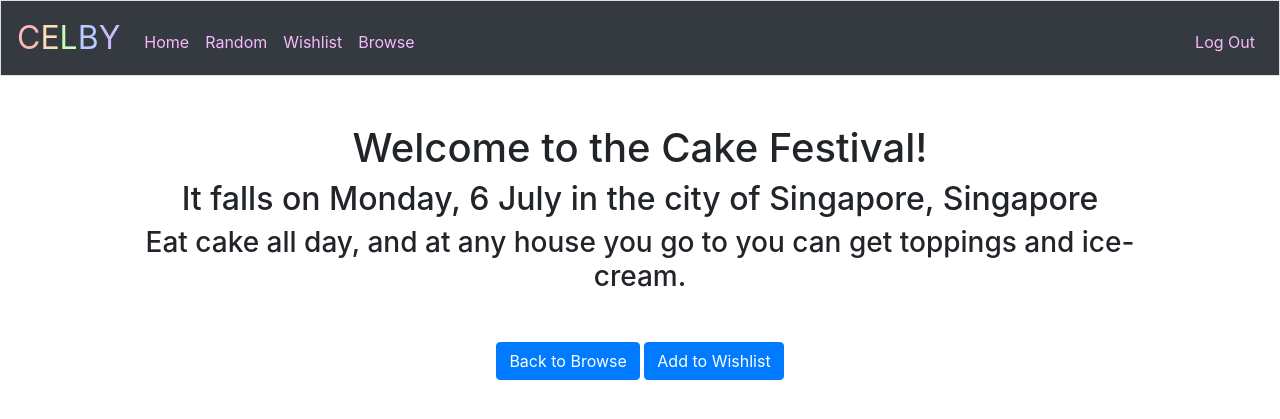
After one commit to zarakhanna/cs50_final_project, a Flask app: page /event/0 in a window 1280 px wide. The commit adds this page. Shown: the top 419 px of the page. Run offline with Flask 2, Linux system fonts and the light colour scheme; a user stored in the database is signed in; some libraries are stand-ins or nearby versions.

Commit message:
Finished event page and refined browse, but currently the wishlist button doesn't do anything.

```diff
--- a/application.py
+++ b/application.py
@@ -1,4 +1,5 @@
 import os
+import datetime
 
 from cs50 import SQL
 from flask import Flask, flash, jsonify, redirect, render_template, request, session
@@ -46,6 +47,23 @@ db = SQL("sqlite:///finance.db")
 def index():
     user_id = session.get("user_id")
     return render_template("home.html")
+
+@app.route("/event/<id_event>", methods=["GET",])
+@login_required
+def learn(id_event):
+    """Learn about event"""
+    try:
+        event = db.execute(
+            "SELECT id_event, id_city, name, date, long_description FROM events WHERE id_event=:id_event",
+            id_event=id_event
+        )[0]
+        event['date'] = datetime.datetime.strptime(event['date'],'%Y-%m-%d')
+        city = db.execute(
+            "SELECT name, country_name FROM cities WHERE id_city=:id_city",
+            id_city=event['id_city'])[0]
+        return render_template("event.html", event=event, city=city)
+    except IndexError:
+        return apology("Event does not exist!")
 
 
 @app.route("/random", methods=["GET", "POST"])
--- a/templates/browse.html
+++ b/templates/browse.html
@@ -10,17 +10,19 @@
     <!--<h3>Wow, you have ${{cash}} in your virtual wallet!</h3>-->
             <table class="table table-striped table-dark table-bordered table-hover">
             <tr>
-                <th>Id</th>
                 <th>Name</th>
                 <th>Date</th>
                 <th>Description</th>
+                <th>Learn More</th>
+                <th>Wishlist</th>
             </tr>
             {% for row in rows %}
             <tr>
-                <td>{{row['id_event']}}</td>
                 <td>{{row['name']}}</td>
                 <td>{{row['date']}}</td>
                 <td>{{row['short_description']}}</td>
+                <td><a class="btn btn-primary" href="/event/{{row['id_event']}}">Learn More</a></td>
+                <td><button class="btn btn-primary">Add to Wishlist</button></td>
             </tr>
             {% endfor %}
 
--- /dev/null
+++ b/templates/event.html
@@ -0,0 +1,18 @@
+{% extends "layout.html" %}
+
+{% block title %}
+    $tock50
+{% endblock %}
+
+
+{% block main %}
+    <h1>Welcome to the {{event['name']}}!</h1>
+    <h2>It falls on {{event['date'].strftime('%A, %-d %B')}} in the city of {{city['name']}}, {{city['country_name']}}</h2>
+    <h3 class="mb-5">{{event['long_description']}}</h3>
+
+    <a class="btn btn-primary" href="/browse">Back to Browse</a>
+    <button class="btn btn-primary">Add to Wishlist</button>
+
+
+
+{% endblock %}
```
Also changed, not shown: finance.db.
